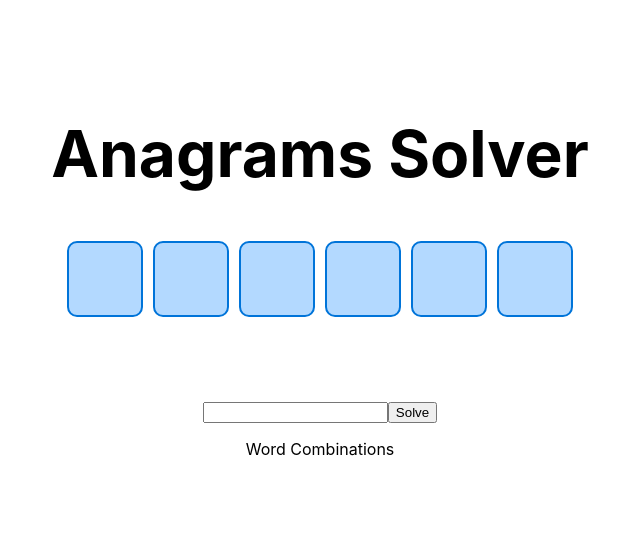
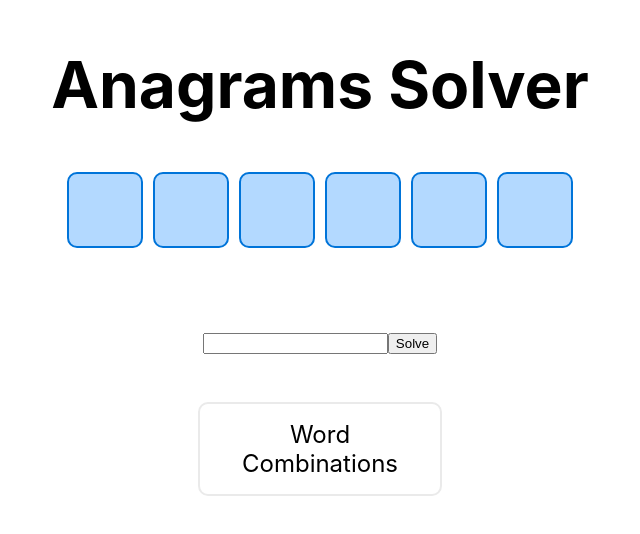
Before and after one commit to sb2bg/gamepigeon-solver, a Next.js app: page /anagrams in a window 1280 px wide. Shown: the part 104-638 px from the top of the page, without its empty margins (320-960 px from the left). Built offline with nearby package versions, Linux system fonts and the light colour scheme.

Commit message:
Add word styling

```diff
--- a/styles/Index.module.css
+++ b/styles/Index.module.css
@@ -84,3 +84,41 @@
     flex-direction: column;
   }
 }
+
+.word {
+  margin: 0.75rem;
+  padding: 1rem;
+  border: 1px solid #eaeaea;
+  border-radius: 10px;
+  max-width: 300px;
+  transition: 200ms;
+}
+
+.subtitle {
+  margin: 3rem;
+  font-size: 1.5rem;
+  padding: 1rem;
+  border: 2px solid #eaeaea;
+  border-radius: 10px;
+  width: 20%;
+  text-align: center;
+}
+
+.word-grid {
+  display: flex;
+  align-items: center;
+  justify-content: center;
+  flex-wrap: wrap;
+  max-width: 800px;
+  transition: 1000ms;
+}
+
+.input {
+}
+
+.submit {
+}
+
+.word:hover {
+  transform: scale(1.1);
+}
```
